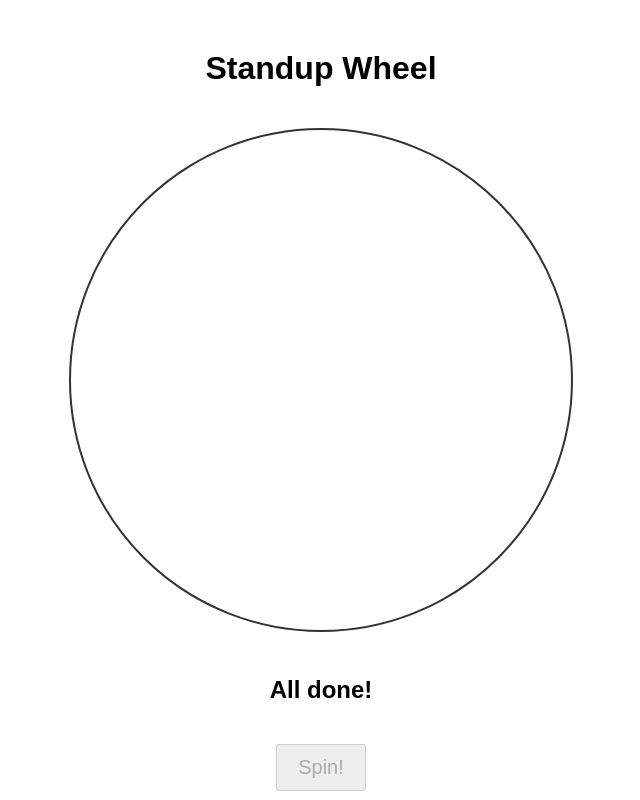
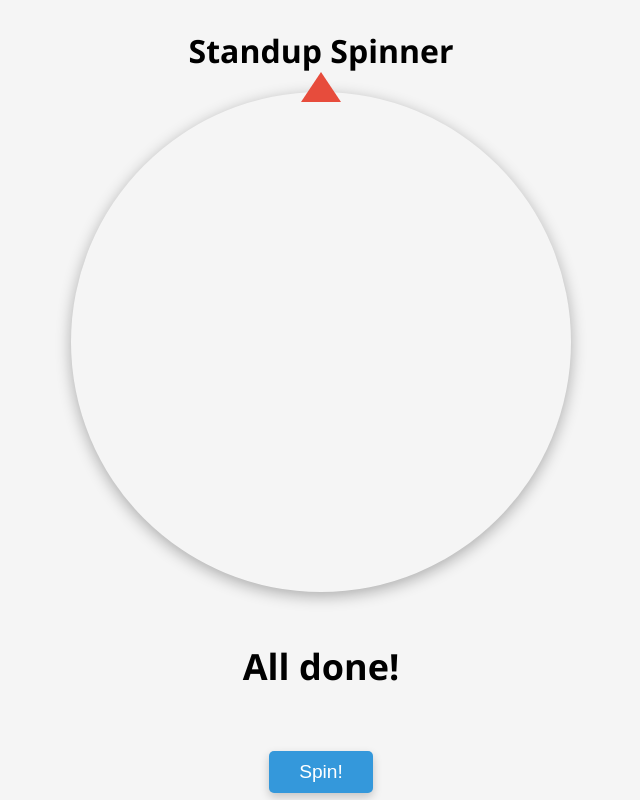
Before and after one commit to LupercalCAT/s1-wheel, a plain HTML site: page index.html in a window 1280 px wide. Shown: the whole page, without its empty margins (319-959 px from the left). Drawn offline with Linux system fonts and the light colour scheme.

Commit message:
Update index.html

```diff
--- a/index.html
+++ b/index.html
@@ -3,16 +3,82 @@
 <head>
   <meta charset="UTF-8">
   <meta name="viewport" content="width=device-width, initial-scale=1.0">
-  <title>Standup Spin Wheel</title>
+  <title>Standup Spinner</title>
   <style>
-    body { font-family: sans-serif; text-align: center; margin-top: 50px; }
-    canvas { margin: 20px; border: 2px solid #333; border-radius: 50%; }
-    button { font-size: 20px; padding: 10px 20px; margin-top: 20px; }
+    body {
+      font-family: 'Segoe UI', sans-serif;
+      display: flex;
+      flex-direction: column;
+      align-items: center;
+      justify-content: center;
+      height: 100vh;
+      background: #f5f5f5;
+      margin: 0;
+    }
+
+    h1 {
+      margin-bottom: 20px;
+    }
+
+    .wheel-container {
+      position: relative;
+      width: 90vmin;
+      height: 90vmin;
+      max-width: 500px;
+      max-height: 500px;
+    }
+
+    canvas {
+      width: 100%;
+      height: 100%;
+      border-radius: 50%;
+      box-shadow: 0 4px 15px rgba(0, 0, 0, 0.3);
+    }
+
+    .pointer {
+      position: absolute;
+      top: -20px;
+      left: 50%;
+      transform: translateX(-50%);
+      width: 0;
+      height: 0;
+      border-left: 20px solid transparent;
+      border-right: 20px solid transparent;
+      border-bottom: 30px solid #e74c3c;
+    }
+
+    button {
+      font-size: 1.2rem;
+      padding: 10px 30px;
+      margin-top: 30px;
+      border: none;
+      border-radius: 5px;
+      background: #3498db;
+      color: white;
+      cursor: pointer;
+      box-shadow: 0 4px 10px rgba(0,0,0,0.2);
+      transition: background 0.2s;
+    }
+
+    button:hover {
+      background: #2980b9;
+    }
+
+    #result {
+      margin-top: 20px;
+      font-size: 1.5rem;
+    }
   </style>
 </head>
 <body>
-  <h1>Standup Wheel</h1>
-  <canvas id="wheel" width="500" height="500"></canvas>
+
+  <h1>Standup Spinner</h1>
+
+  <div class="wheel-container">
+    <div class="pointer"></div>
+    <canvas id="wheel"></canvas>
+  </div>
+
   <div id="result"></div>
   <button id="spinBtn">Spin!</button>
 
@@ -26,9 +92,10 @@
 
     let currentAngle = 0;
     let spinning = false;
+    const size = canvas.width = canvas.height = 500;
 
     function drawWheel(angle = 0) {
-      ctx.clearRect(0, 0, canvas.width, canvas.height);
+      ctx.clearRect(0, 0, size, size);
       if (names.length === 0) {
         resultDiv.innerHTML = "<h2>All done!</h2>";
         spinBtn.disabled = true;
@@ -38,19 +105,19 @@
       names.forEach((name, i) => {
         const startAngle = angle + i * arcSize;
         ctx.beginPath();
-        ctx.moveTo(250, 250);
-        ctx.arc(250, 250, 250, startAngle, startAngle + arcSize);
-        ctx.fillStyle = `hsl(${i * (360 / names.length)}, 70%, 60%)`;
+        ctx.moveTo(size/2, size/2);
+        ctx.arc(size/2, size/2, size/2, startAngle, startAngle + arcSize);
+        ctx.fillStyle = `hsl(${i * (360 / names.length)}, 70%, 70%)`;
         ctx.fill();
         ctx.stroke();
 
         ctx.save();
-        ctx.translate(250, 250);
+        ctx.translate(size/2, size/2);
         ctx.rotate(startAngle + arcSize/2);
         ctx.textAlign = "right";
-        ctx.fillStyle = "black";
+        ctx.fillStyle = "#333";
         ctx.font = "20px sans-serif";
-        ctx.fillText(name, 230, 10);
+        ctx.fillText(name, size/2 - 20, 10);
         ctx.restore();
       });
     }
@@ -59,9 +126,9 @@
       if (spinning || names.length === 0) return;
       spinning = true;
 
-      const duration = 4000; // spin duration in ms
-      const totalSpins = 5;  // full rotations
-      const randomOffset = Math.random(); // random landing
+      const duration = 4000;
+      const totalSpins = 5;
+      const randomOffset = Math.random();
       const targetAngle = (totalSpins + randomOffset) * 2 * Math.PI;
 
       const startTime = performance.now();
@@ -76,8 +143,10 @@
         if (progress < 1) {
           requestAnimationFrame(animate);
         } else {
-          const winnerIndex = names.length - Math.floor(((currentAngle % (2 * Math.PI)) / (2 * Math.PI)) * names.length) - 1;
-          const winner = names[winnerIndex < 0 ? 0 : winnerIndex];
+          const sliceAngle = 2 * Math.PI / names.length;
+          const landingAngle = (2 * Math.PI - (currentAngle % (2 * Math.PI))) % (2 * Math.PI);
+          const winnerIndex = Math.floor(landingAngle / sliceAngle);
+          const winner = names[winnerIndex];
           resultDiv.innerHTML = `<h2>${winner} goes next!</h2>`;
           names.splice(winnerIndex, 1);
           currentAngle = 0;
```
